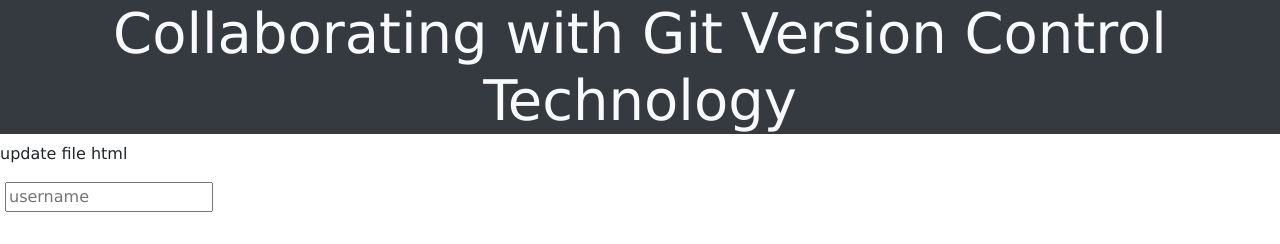
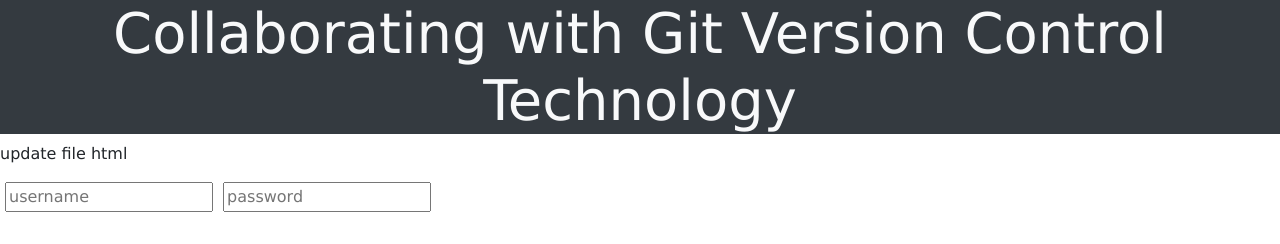
Before and after one commit to captencoding/teamproject, a plain HTML site: page index.html in a window 1280 px wide. Drawn offline with nearby package versions, Linux system fonts and the light colour scheme.

Commit message:
add password form

```diff
--- a/index.html
+++ b/index.html
@@ -17,6 +17,7 @@
     </div>
     <form>
       <input class="input" type="text" name="username" placeholder="username">
+      <input class="input" type="text" name="password" placeholder="password">
     </form>
 
     <!-- Optional JavaScript -->
```
